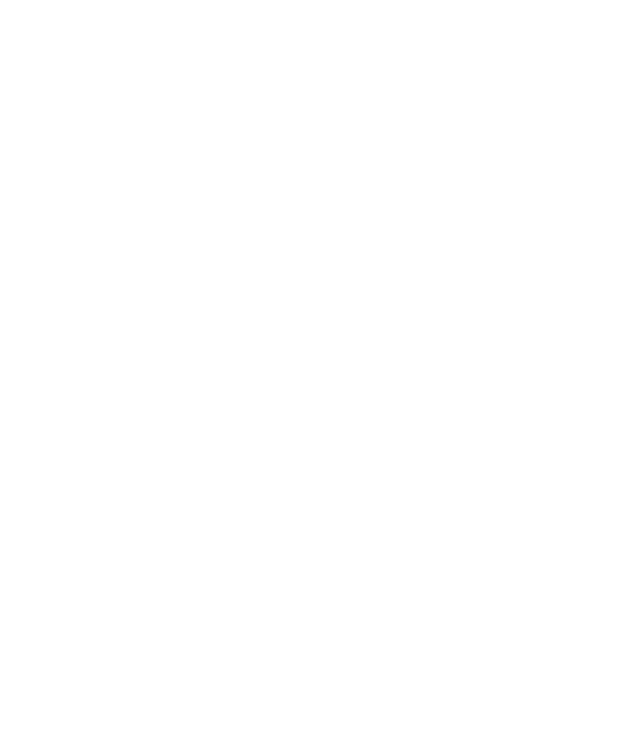
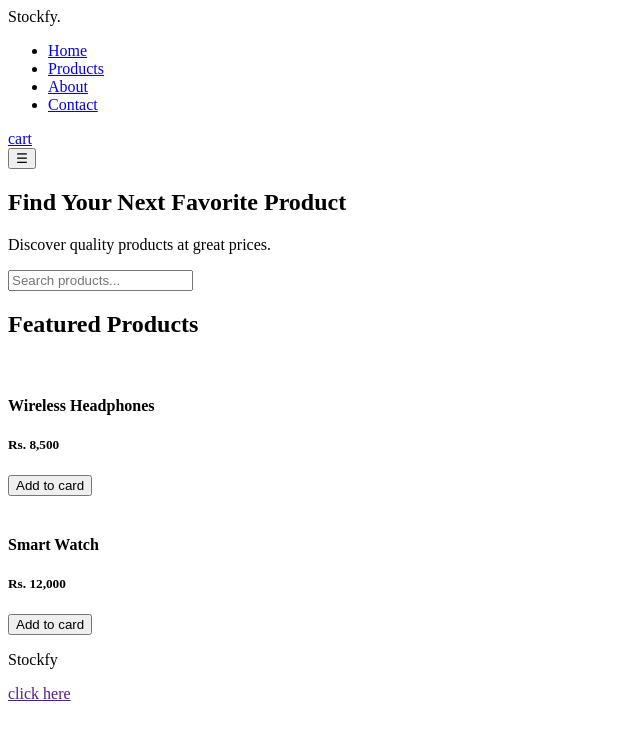
Before and after one commit to Kumadisanayaka/stockfy, a Spring Boot app: page / in a window 1280 px wide. Before the commit the part shown is empty. Shown: the top 740 px of the page, without its empty margins (0-640 px from the left). Run offline with Spring Boot 4, Linux system fonts and the light colour scheme.

Commit message:
Enhance UI design with updated navigation, hero section, and product cards

```diff
--- a/src/main/resources/static/index.html
+++ b/src/main/resources/static/index.html
@@ -4,8 +4,69 @@
     <meta charset="UTF-8">
     <meta name="viewport" content="width=device-width, initial-scale=1.0">
     <title>Stockfy</title>
+
+    <link rel="stylesheet" href="/src/main/resources/static/assets/css/style.css">
 </head>
 <body>
 
+    <div class="container">
+
+        <header>
+            <nav class="nav-bar">
+                <div class="logo">
+                    Stockfy.
+                </div>
+
+                <ul class="nav-link" id="navLinks">
+                    <li><a href="#">Home</a></li>
+                    <li><a href="#">Products</a></li>
+                    <li><a href="#">About</a></li>
+                    <li><a href="#">Contact</a></li>
+                </ul>
+
+                <div class="cart">
+                    <a href="#">cart</a>
+                </div>
+                <button class="menu-toggle" id="menuButton">☰</button>
+            </nav>
+        </header>
+
+        <main>
+            <section class="hero-section">
+                <h1>Find Your Next Favorite Product</h1>
+                <p>Discover quality products at great prices.</p>
+                <div class="search-input">
+                    <input type="text" placeholder="Search products...">
+                </div>
+            </section>
+
+            <section class="product-section">
+                <h2>Featured Products</h2>
+
+                <div class="product-card">
+                    <img src="" alt="">
+                    <h4>Wireless Headphones</h4>
+                    <h5>Rs. 8,500</h5>
+                    <button>Add to card</button>
+                </div>
+
+                <div class="product-card">
+                    <img src="" alt="">
+                    <h4>Smart Watch</h4>
+                    <h5>Rs. 12,000</h5>
+                    <button>Add to card</button>
+                </div>
+
+            </section>
+        </main>
+
+        <footer>
+            <p>Stockfy</p>
+            <a href="">click here</a>
+        </footer>
+
+    </div>
+
+    <script src="/src/main/resources/static/assets/js/app.js"></script>
 </body>
 </html>
```
